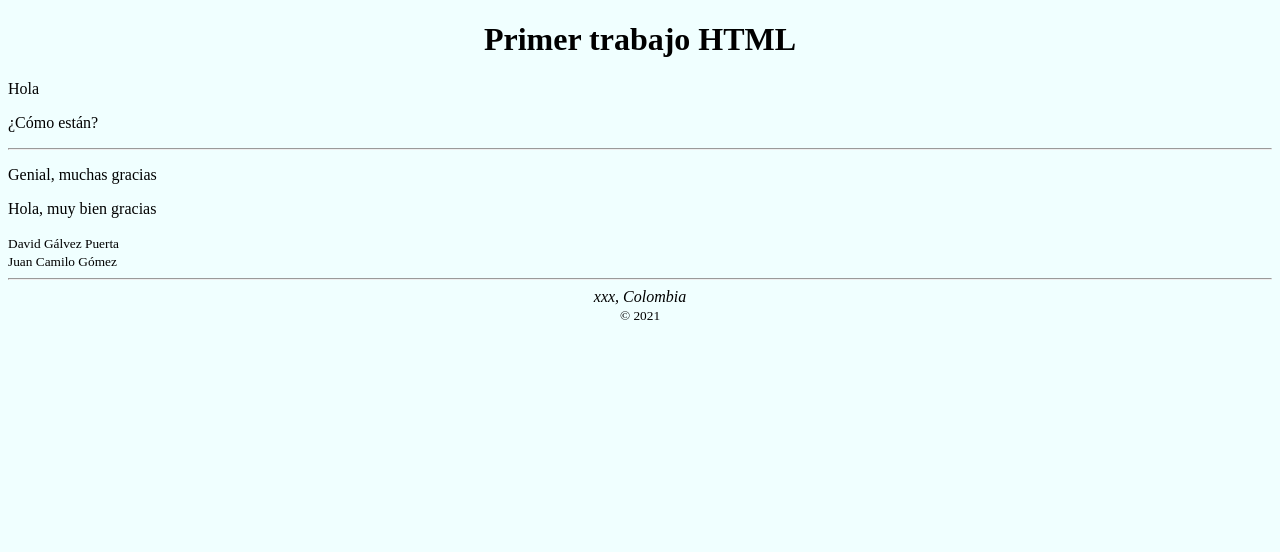
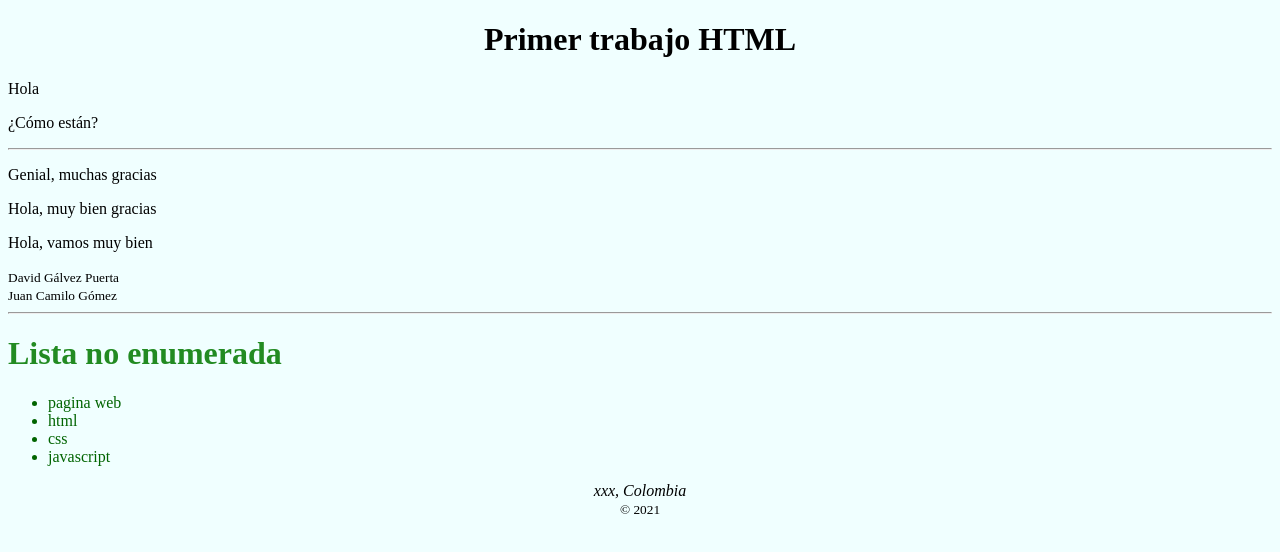
Before and after one commit to SergioDuvand/Trabajo_Grupal_Ciclo3, a plain HTML site: page index.html in a window 1280 px wide. Drawn offline with Linux system fonts and the light colour scheme.

Commit message:
Jenny Modificó

```diff
--- a/index.html
+++ b/index.html
@@ -23,11 +23,19 @@
             <hr>
             <p>Genial, muchas gracias</p>
             <p>Hola, muy bien gracias</p>
+            <p>Hola, vamos muy bien</p>
 
             <small>David Gálvez Puerta <br> Juan Camilo Gómez</small>
 
             <hr>
         </section>
+        <h1 style="color: forestgreen;">Lista no enumerada</h1>
+        <ul style="color: darkgreen;">
+            <li>pagina web</li>
+            <li>html</li>
+            <li>css</li>
+            <li>javascript</li>
+        </ul>
 
         <aside>
         </aside>
```
